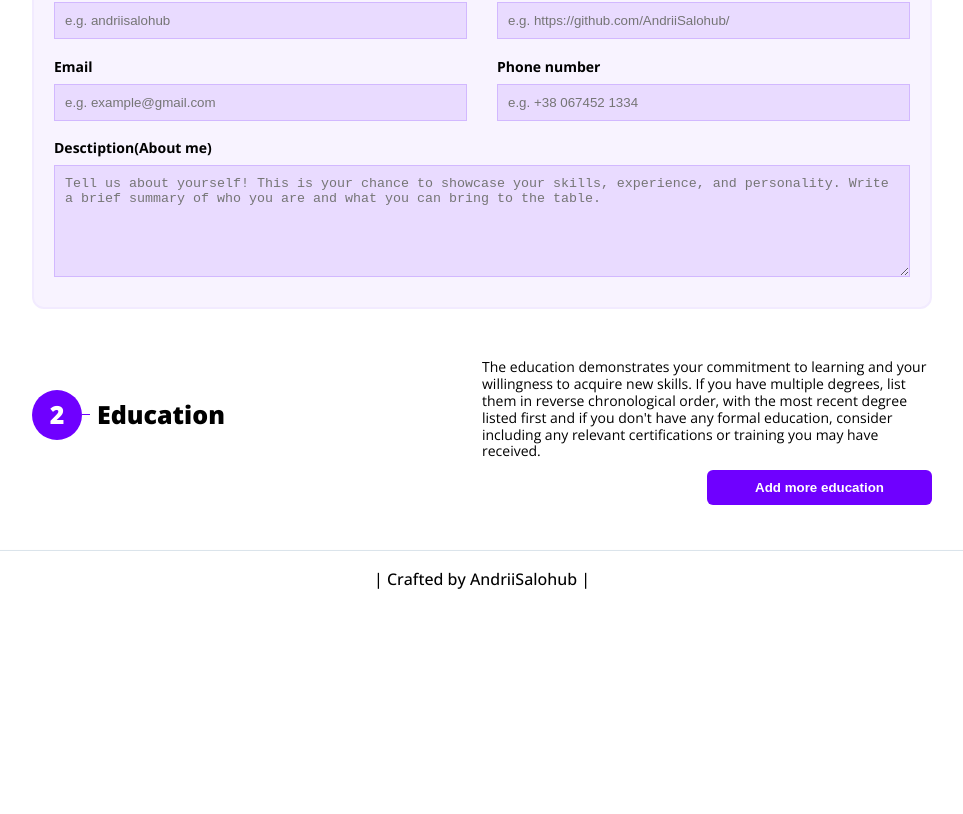
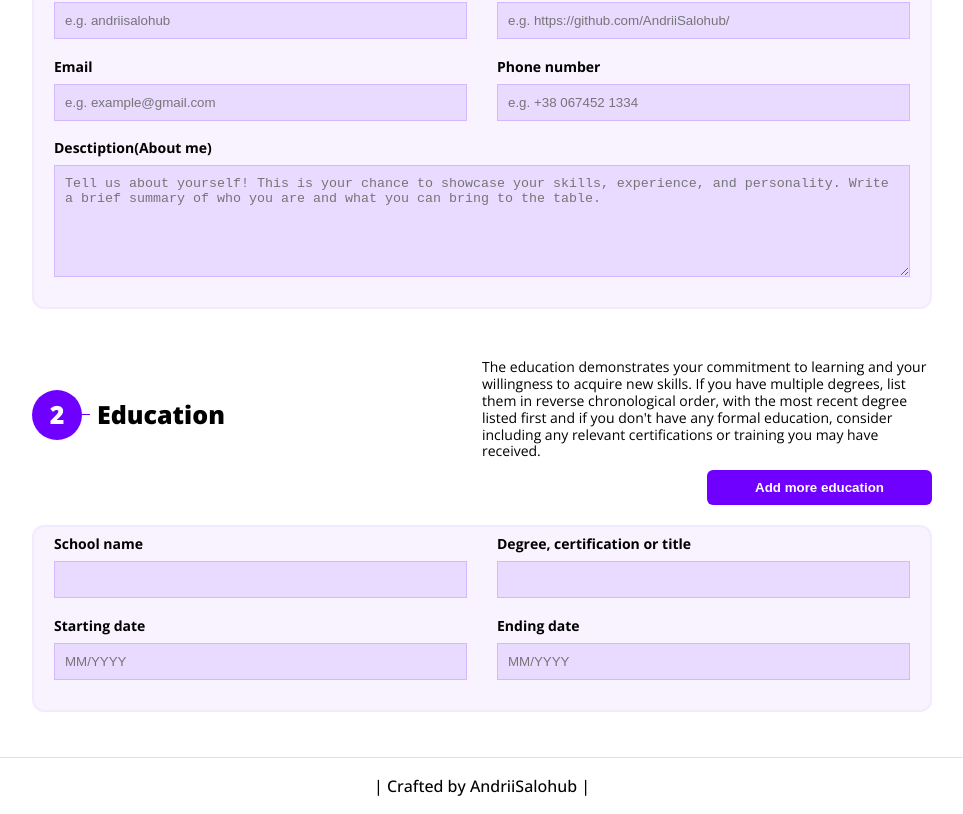
Before and after one commit to AndriiSalohub/cv-generator, a React (Vite) app: page / in a window 1280 px wide. Shown: the part 914-1728 px from the top of the page, without its empty margins (158-1121 px from the left). Before the commit the page ends 1521 px from the top, so only its background shows below. Built offline with nearby package versions, Linux system fonts and the light colour scheme.

Commit message:
Added markup and styles for the education form section.

```diff
--- a/src/components/EducationInfo/EducationInfo.jsx
+++ b/src/components/EducationInfo/EducationInfo.jsx
@@ -11,6 +11,63 @@ const EducationInfo = () => {
         addMoreButton={true}
         buttonText="Add more education"
       />
+      <form action="" className="education__form form">
+        <div>
+          <label
+            htmlFor="school name"
+            className="education__form-label form-label"
+          >
+            School name
+          </label>
+          <input
+            type="text"
+            name="school name"
+            id="school name"
+            className="education__form-input form-input"
+          />
+        </div>
+        <div>
+          <label htmlFor="degree" className="education__form-label form-label">
+            Degree, certification or title
+          </label>
+          <input
+            type="text"
+            name="degree"
+            id="degree"
+            className="education__form-input form-input"
+          />
+        </div>
+        <div>
+          <label
+            htmlFor="starting date"
+            className="education__form-label form-label"
+          >
+            Starting date
+          </label>
+          <input
+            type="text"
+            name="starting date"
+            id="starting date"
+            className="education__form-input form-input"
+            placeholder="MM/YYYY"
+          />
+        </div>
+        <div>
+          <label
+            htmlFor="ending date"
+            className="education__form-label form-label"
+          >
+            Ending date
+          </label>
+          <input
+            type="text"
+            name="ending date"
+            id="ending date"
+            className="education__form-input form-input"
+            placeholder="MM/YYYY"
+          />
+        </div>
+      </form>
     </section>
   );
 };
--- a/src/components/EducationInfo/EducationInfo.scss
+++ b/src/components/EducationInfo/EducationInfo.scss
@@ -3,3 +3,14 @@
 .education {
   margin-top: 50px;
 }
+
+.education__form {
+  display: grid !important;
+  grid-template-columns: repeat(2, 1fr);
+  grid-gap: 1px 30px;
+}
+
+.education__form div {
+  display: flex;
+  flex-direction: column;
+}
--- a/src/components/GeneralInfom/GeneralInfo.scss
+++ b/src/components/GeneralInfom/GeneralInfo.scss
@@ -2,6 +2,11 @@
 
 .general-info {
   margin-top: 50px;
+
+  &__form {
+    display: flex;
+    flex-direction: column;
+  }
 
   &__full-name {
     grid-gap: 40px;
--- a/src/styles/styles.scss
+++ b/src/styles/styles.scss
@@ -41,8 +41,6 @@ body {
   border: $main-border;
   border-radius: 12px;
   padding: 10px 20px;
-  display: flex;
-  flex-direction: column;
 
   &-label {
     cursor: pointer;
```
